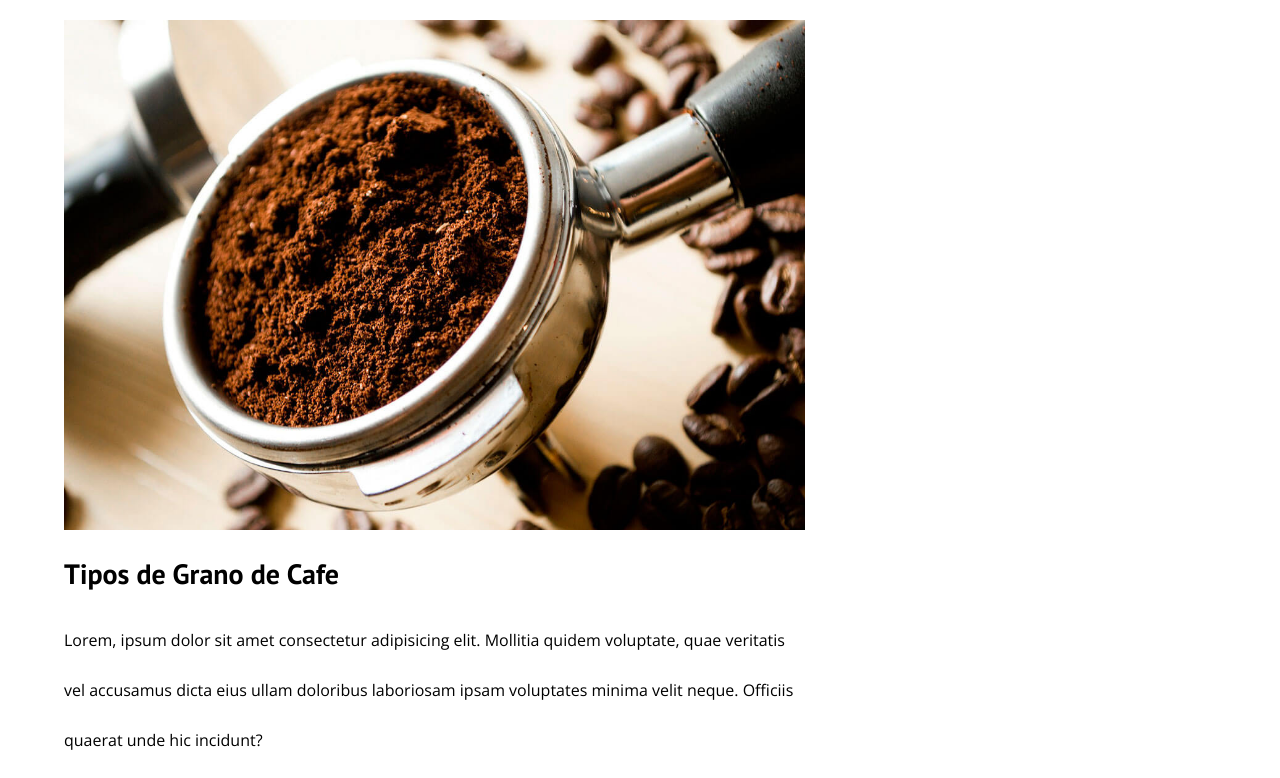
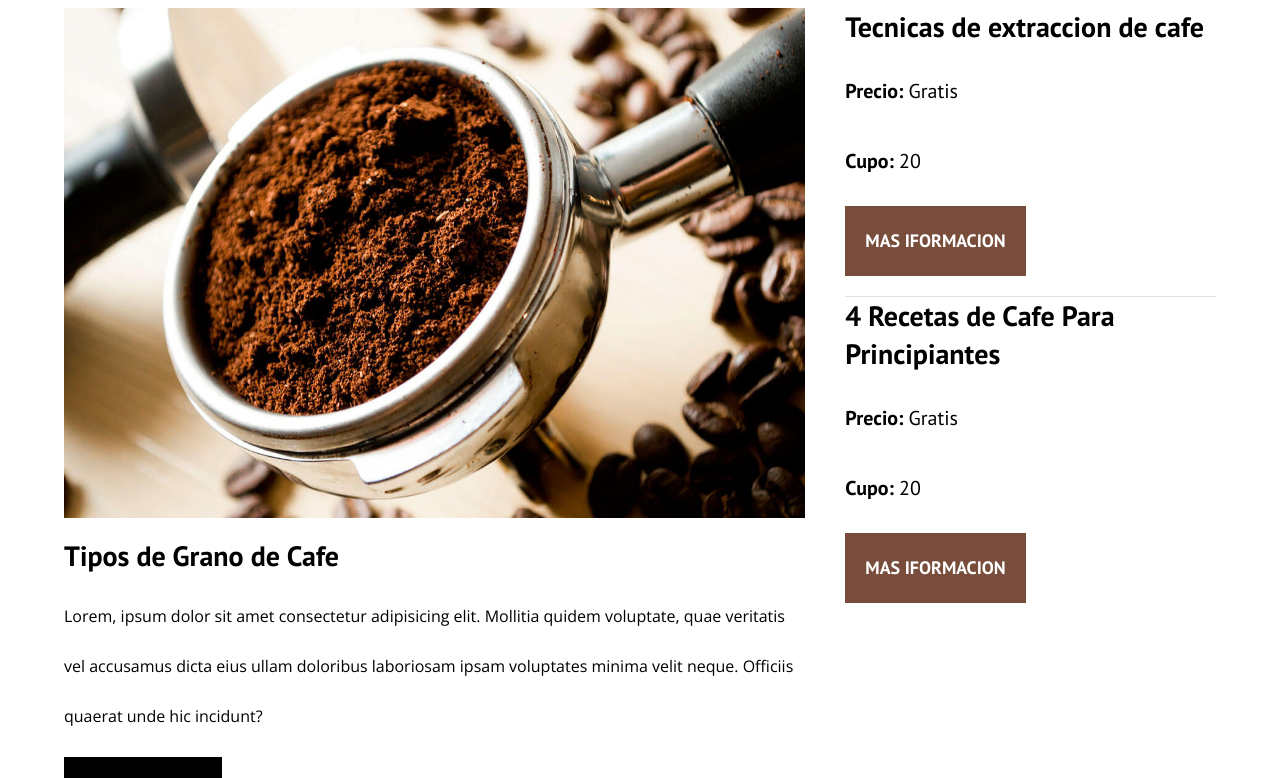
Before and after one commit to BrandoAngulo/BlogCoffee, a plain HTML site: page index.html in a window 1280 px wide. Shown: the part 494-1272 px from the top of the page. Drawn offline with nearby package versions, Linux system fonts and the light colour scheme.

```diff
--- a/css/style.css
+++ b/css/style.css
@@ -1,73 +1,80 @@
 /* custom properties = propiedades personalizadas */
-:root{
-    --fuenteHeading: 'PT Sans', sans-serif;
-    --fuenteParrafos:'Open Sans', sans-serif;
+:root {
+  --fuenteHeading: "PT Sans", sans-serif;
+  --fuenteParrafos: "Open Sans", sans-serif;
   --colorPrimario: #784d3c;
   --gris: #e1e1e1;
   --blanco: #fff;
   --negro: #000;
 }
-html{
+html {
   /*usarlo siempre no hace que afecte el padding en la caja osea que se ponga mas grande si ya se ah definido un tamaño */
   box-sizing: border-box;
   /* para que 1rem sea igual a 10px */
   font-size: 62.5%;
 }
 /* complemento de box-sizing: border-box para aplicarlo a todo heredando del elemento padre */
-*,*:before,*:after{
+*,
+*:before,
+*:after {
   box-sizing: inherit;
 }
 
-body{
+body {
   font-family: var(--fuenteParrafos);
   font-size: 1.6rem;
   /*interlineado entre los parrafos para que sea mejor ala hora de leer el contenido*/
   line-height: 5rem;
 }
+
 /*Globales*/
-.contenedor{
+.contenedor {
   max-width: 120rem;
   width: 90%;
   /* centrar contenido horizontalmente por que no va a tener display flex */
   margin: 0 auto;
 }
-a{
+a {
   text-decoration: none;
 }
-h1,h2,h3,h4{
+h1,
+h2,
+h3,
+h4 {
   font-family: var(--fuenteHeading);
+  line-height: 3.8rem;
 }
-h1{
+h1 {
   font-size: 4.8rem;
 }
-h2{
+h2 {
   font-size: 4rem;
 }
-h3{
+h3 {
   font-size: 3.2rem;
 }
-h4{
+h4 {
   font-size: 2.8rem;
 }
 /*se maneja con porcentaje para que sea fluida las imagenes al momento de verlo en cualquier tipo de pantalla*/
-img{
+img {
   max-width: 100%;
 }
 /*Utilidades*/
 /*al llamar esta clase quita el margen que viene por defecto con el navegador, para aplicar margenes propias*/
-.no-margin{
+.no-margin {
   margin: 0;
 }
 /*al llamar esta clase quita el padding que viene por defecto con el navegador, para aplicar padding propio*/
-.no-padding{
+.no-padding {
   padding: 0;
 }
-.centrar-texto{
+.centrar-texto {
   text-align: center;
 }
 /* header */
-.header{
-    background-image:url(../img/banner.jpg);
+.header {
+  background-image: url(../img/banner.jpg);
   height: 40rem;
   /* para que tome el espacio disponible y no se repita la imagen */
   background-size: cover;
@@ -75,42 +82,42 @@
   /* posiciona la imagen de fondo donde se debe mostrar dependiendo su posicion= bottom top center left o rigth pero con center center ahi q ponerle background cover para q tome el centro de la imagen*/
   background-position: center center;
 }
-.header_texto{
+.header_texto {
   text-align: center;
   color: var(--blanco);
   margin-top: 5rem;
 }
-@media (min-width: 768px){
-    .header_texto{
+@media (min-width: 768px) {
+  .header_texto {
     margin-top: 10rem;
   }
 }
 
-@media (min-width: 768px ){
-    .barra{
+@media (min-width: 768px) {
+  .barra {
     display: flex;
     justify-content: space-between;
     /* es para alinear verticalmente con flexbox los elementos */
     align-items: center;
   }
 }
-.logo{
+.logo {
   color: var(--blanco);
 }
-.logo__nombre{
+.logo__nombre {
   font-weight: normal;
 }
-.logo__bold{
+.logo__bold {
   font-weight: bold;
 }
 
-@media (min-width: 768px){
-    .navegacion{
+@media (min-width: 768px) {
+  .navegacion {
     display: flex;
-        column-gap:  2rem;
+    column-gap: 2rem;
   }
 }
-.navegacion__enlace{
+.navegacion__enlace {
   /* para acomodar el contenido de arriba hacia abajo */
   display: block;
   text-align: center;
@@ -118,27 +125,27 @@
   color: var(--blanco);
 }
 
-@media (min-width: 768px){
-    .contenido__principal{
+@media (min-width: 768px) {
+  .contenido__principal {
     display: grid;
     /* la columna principal toma dos terceras partes y la otra columna toma una tercera parte*/
     grid-template-columns: 2fr 1fr;
     gap: 4rem;
   }
 }
-.entrada{
+.entrada {
   /* primero se pasa el ancho el tipo de borde y el color*/
   border-bottom: 1px solid var(--gris);
   margin-bottom: 2rem;
 }
 
-/*selecciona una seccion a la que no quiera que se apliquen  estilos de un mismo contenedor*/
-.entrada:last-of-type{
+/*selecciona la ultima seccion a la que no quiera que se apliquen  estilos de un mismo contenedor*/
+.entrada:last-of-type {
   border-bottom: none;
   margin-bottom: none;
 }
 /*Boton*/
-.boton{
+.boton {
   /*toma todo el espacio disponible*/
   display: block;
   font-family: var(--fuenteHeading);
@@ -150,12 +157,39 @@
   font-weight: 700;
   margin-bottom: 2rem;
 }
-@media(min-width: 768px){
-    .boton{
+@media (min-width: 768px) {
+  .boton {
     /*toma el espacio que requiera pero en caso de requerir un margin o un width si se va poder usar*/
     display: inline-block;
   }
 }
-.boton--primario{
+/*Botones*/
+.boton--primario {
   background-color: var(--negro);
 }
+.boton--secundario {
+  background-color: var(--colorPrimario);
+}
+/* lista */
+.widget-curso {
+  border-bottom: 1px solid var(--gris);
+}
+.widget-curso:last-of-type {
+    border-bottom: none;
+    margin-bottom: none;
+  }
+.widget-curso__label {
+    font-family: var(--fuenteHeading);
+  font-weight: 700;
+}
+.widget-curso__info {
+  font-weight: normal;
+}
+.widget-curso__info,
+.widget-curso__label{
+    font-size: 2rem;
+}
+
+.cursos {
+  list-style: none;
+}
--- a/index.html
+++ b/index.html
@@ -1,18 +1,20 @@
 <!DOCTYPE html>
 <html lang="en">
-
   <head>
-    <meta charset="UTF-8">
-    <meta http-equiv="X-UA-Compatible" content="IE=edge">
-    <meta name="viewport" content="width=device-width, initial-scale=1.0">
+    <meta charset="UTF-8" />
+    <meta http-equiv="X-UA-Compatible" content="IE=edge" />
+    <meta name="viewport" content="width=device-width, initial-scale=1.0" />
     <!-- normalize -->
-    <link rel="stylesheet" href="css/normalize.css">
+    <link rel="stylesheet" href="css/normalize.css" />
     <!-- Google Fonts -->
-    <link rel="preconnect" href="https://fonts.googleapis.com">
-    <link rel="preconnect" href="https://fonts.gstatic.com" crossorigin>
-    <link href="https://fonts.googleapis.com/css2?family=Open+Sans&family=PT+Sans:wght@400;700&display=swap" rel="stylesheet">
+    <link rel="preconnect" href="https://fonts.googleapis.com" />
+    <link rel="preconnect" href="https://fonts.gstatic.com" crossorigin />
+    <link
+      href="https://fonts.googleapis.com/css2?family=Open+Sans&family=PT+Sans:wght@400;700&display=swap"
+      rel="stylesheet"
+    />
     <!-- hoja de estilos -->
-    <link rel="stylesheet" href="css/style.css">
+    <link rel="stylesheet" href="css/style.css" />
     <title>Blog Cofee</title>
   </head>
 
@@ -21,7 +23,9 @@
       <div class="contenedor">
         <div class="barra">
           <a class="logo" href="index.html">
-                <h1 class="logo__nombre no-margin centrar-texto">Blog<span class="logo__bold">Decafé</span></h1>
+            <h1 class="logo__nombre no-margin centrar-texto">
+              Blog<span class="logo__bold">Decafé</span>
+            </h1>
           </a>
           <nav class="navegacion">
             <a class="navegacion__enlace" href="Nosotros.html">Nosotros</a>
@@ -29,11 +33,14 @@
             <a class="navegacion__enlace" href="Contacto.html">Contacto</a>
           </nav>
         </div>
-    </div><!-- contenedor -->
+      </div>
+      <!-- contenedor -->
 
       <div class="header_texto">
         <h2 class="no-margin">Blog de cafe con consejos y cursos</h2>
-            <p class="no-margin">Aprende de los expertos con las mejores recetas y consejos</p>
+        <p class="no-margin">
+          Aprende de los expertos con las mejores recetas y consejos
+        </p>
       </div>
     </header>
     <div class="contenedor contenido__principal">
@@ -41,41 +48,89 @@
         <h3 class="blog__titulo">Nuestro blog</h3>
         <div class="entrada">
           <article class="entrada__imagen">
-                    <img src="img/blog1.jpg" alt="imagen blog">
+            <img src="img/blog1.jpg" alt="imagen blog" />
           </article>
           <div class="entrada__contenido">
             <h4 class="enttrada__tipo no-margin">Tipos de Grano de Cafe</h4>
-                    <p class="entrada__texto">Lorem, ipsum dolor sit amet consectetur adipisicing elit. Mollitia quidem voluptate, quae veritatis vel accusamus dicta eius ullam doloribus laboriosam ipsam voluptates minima velit neque. Officiis quaerat unde hic incidunt?</p>
-                    <a class="boton boton--primario" href="entrada.html">Leer entrada</a>
+            <p class="entrada__texto">
+              Lorem, ipsum dolor sit amet consectetur adipisicing elit. Mollitia
+              quidem voluptate, quae veritatis vel accusamus dicta eius ullam
+              doloribus laboriosam ipsam voluptates minima velit neque. Officiis
+              quaerat unde hic incidunt?
+            </p>
+            <a class="boton boton--primario" href="entrada.html"
+              >Leer entrada</a
+            >
           </div>
-            </div><!-- entrada#1 -->
+        </div>
+        <!-- entrada#1 -->
 
         <div class="entrada">
           <article class="entrada__imagen">
-                    <img src="img/blog2.jpg" alt="imagen blog">
+            <img src="img/blog2.jpg" alt="imagen blog" />
           </article>
           <div class="entrada__contenido">
-                    <h4 class="enttrada__tipo no-margin">Tres Deliciosas Recetas de Cafe</h4>
-                    <p class="entrada__texto">Lorem, ipsum dolor sit amet consectetur adipisicing elit. Mollitia quidem voluptate, quae veritatis vel accusamus dicta eius ullam doloribus laboriosam ipsam voluptates minima velit neque. Officiis quaerat unde hic incidunt?</p>
-                    <a class="boton boton--primario" href="entrada.html">Leer entrada</a>
+            <h4 class="enttrada__tipo no-margin">
+              Tres Deliciosas Recetas de Cafe
+            </h4>
+            <p class="entrada__texto">
+              Lorem, ipsum dolor sit amet consectetur adipisicing elit. Mollitia
+              quidem voluptate, quae veritatis vel accusamus dicta eius ullam
+              doloribus laboriosam ipsam voluptates minima velit neque. Officiis
+              quaerat unde hic incidunt?
+            </p>
+            <a class="boton boton--primario" href="entrada.html"
+              >Leer entrada</a
+            >
           </div>
-            </div><!-- entrada#2 -->
+        </div>
+        <!-- entrada#2 -->
 
         <div class="entrada">
           <article class="entrada__imagen">
-                    <img src="img/blog3.jpg" alt="imagen blog">
+            <img src="img/blog3.jpg" alt="imagen blog" />
           </article>
           <div class="entrada__contenido">
             <h4 class="enttrada__tipo no-margin">Beneficios del Cafe</h4>
-                    <p class="entrada__texto">Lorem, ipsum dolor sit amet consectetur adipisicing elit. Mollitia quidem voluptate, quae veritatis vel accusamus dicta eius ullam doloribus laboriosam ipsam voluptates minima velit neque. Officiis quaerat unde hic incidunt?</p>
-                    <a class="boton boton--primario" href="entrada.html">Leer entrada</a>
+            <p class="entrada__texto">
+              Lorem, ipsum dolor sit amet consectetur adipisicing elit. Mollitia
+              quidem voluptate, quae veritatis vel accusamus dicta eius ullam
+              doloribus laboriosam ipsam voluptates minima velit neque. Officiis
+              quaerat unde hic incidunt?
+            </p>
+            <a class="boton boton--primario" href="entrada.html"
+              >Leer entrada</a
+            >
           </div>
-            </div><!-- entrada#3 -->
+        </div>
+        <!-- entrada#3 -->
       </main>
       <aside class="sidebar">
         <h3 class="sidebar__titulo">Nuestros Crusos y Talleres</h3>
+        <ul class="cursos no-padding">
+          <li class="widget-curso">
+            <h4 class="no-margin">Tecnicas de extraccion de cafe</h4>
+            <p class="widget-curso__label">
+              Precio: <span class="widget-curso__info">Gratis</span>
+            </p>
+            <p class="widget-curso__label">
+              Cupo: <span class="widget-curso__info">20</span>
+            </p>
+            <a class="boton boton--secundario" href="entrada.html">Mas iformacion</a>
+          </li><!-- Curso#1 -->
+
+          <li class="widget-curso">
+            <h4 class="no-margin">4 Recetas de Cafe Para Principiantes</h4>
+            <p class="widget-curso__label">
+              Precio: <span class="widget-curso__info">Gratis</span>
+            </p>
+            <p class="widget-curso__label">
+              Cupo: <span class="widget-curso__info">20</span>
+            </p>
+            <a class="boton boton--secundario" href="entrada.html">Mas iformacion</a>
+          </li><!-- curso#2 -->
+        </ul>
       </aside>
     </div>
   </body>
-
 </html>
```
Lines whose indentation alone changed are shown as unchanged.
